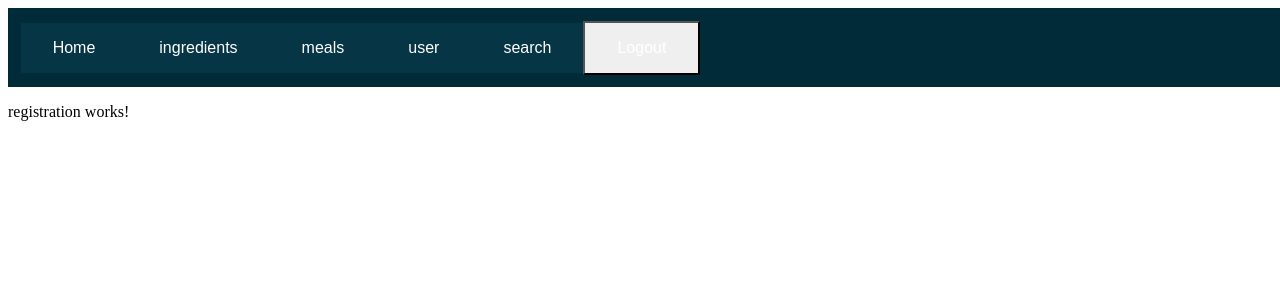
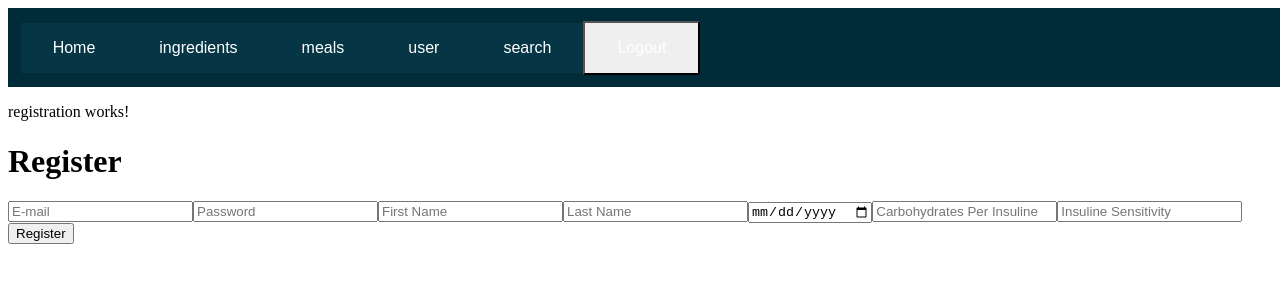
Before and after one commit to Banderas13/koolyhealth, an Angular app: page /registration in a window 1280 px wide. Shown: the top 300 px of the page. Built offline with nearby package versions, Linux system fonts and the light colour scheme.

Commit message:
Added basic template to registration & added Registration functionality

```diff
--- a/src/app/registration/registration.component.html
+++ b/src/app/registration/registration.component.html
@@ -1 +1,16 @@
 <p>registration works!</p>
+<div  class="container">
+	<div  class="row">
+		<div  class="col-md-12">
+			<h1>Register</h1>
+			<input  class="form-control"  type="text"  [(ngModel)]="username"  placeholder="E-mail">
+			<input  class="form-control"  type="password"  [(ngModel)]="password"  placeholder="Password">
+            <input  class="form-control"  type="text"  [(ngModel)]="firstName"  placeholder="First Name">
+            <input  class="form-control"  type="text"  [(ngModel)]="lastName"  placeholder="Last Name">
+            <input  class="form-control"  type="date"  [(ngModel)]="bdate">
+            <input  class="form-control"  type="number"  [(ngModel)]="carbeffect"  placeholder="Carbohydrates Per Insuline">
+            <input  class="form-control"  type="number"  [(ngModel)]="insuline"  placeholder="Insuline Sensitivity">
+			<button  (click)="onSubmit()"  type="submit">Register</button>
+		</div>
+	</div>
+</div>
--- a/src/app/registration/registration.component.ts
+++ b/src/app/registration/registration.component.ts
@@ -1,11 +1,49 @@
 import { Component } from '@angular/core';
+import { UserService } from '../shared/user.service';
+import { FormsModule } from '@angular/forms';
+import { Router, RouterLink } from '@angular/router';
 
 @Component({
   selector: 'app-registration',
-  imports: [],
+  standalone: true,
+  imports: [ FormsModule, RouterLink],
+  providers: [ UserService],
   templateUrl: './registration.component.html',
   styleUrl: './registration.component.css'
 })
 export class RegistrationComponent {
+  username!: string;
+  password!: string;
+  firstName!: string;
+  lastName!: string;
+  bdate!: any;
+  carbeffect!: number;
+  insuline!: number;
 
+
+  constructor(
+    private UserService: UserService,
+    private router: Router
+  ) {}
+
+  async onSubmit() {
+    (await this.UserService.register(
+      this.username,
+      this.password,
+      this.firstName,
+      this.lastName,
+      this.bdate,
+      this.carbeffect,
+      this.insuline
+    )).subscribe(
+      (response) => {
+        alert('User registered successfully!');
+        this.router.navigate(['/login']);
+      },
+      (error) => {
+        console.error('Error registering user:', error);
+        alert('An error occurred while registering. Please try again.');
+      }
+    );
+  }
 }
```
